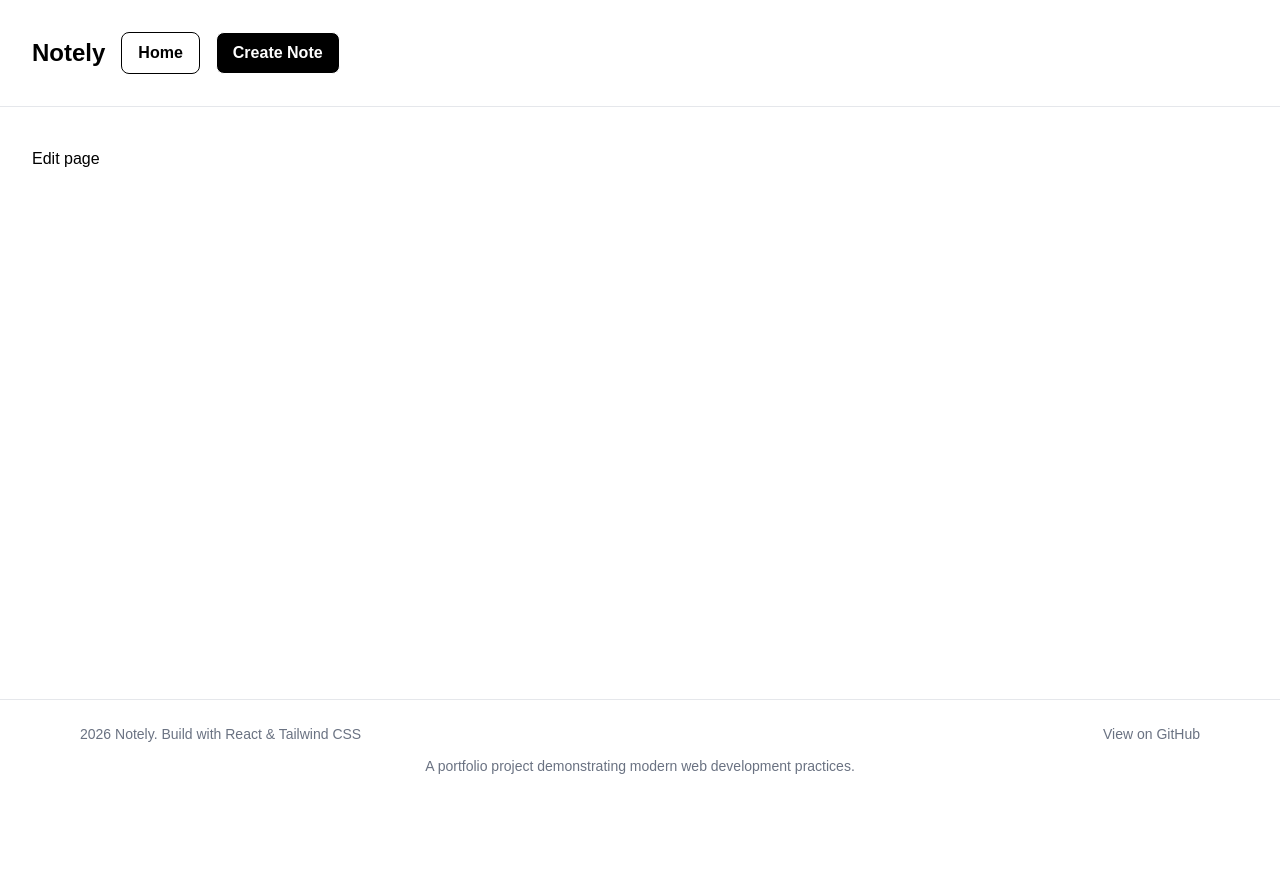
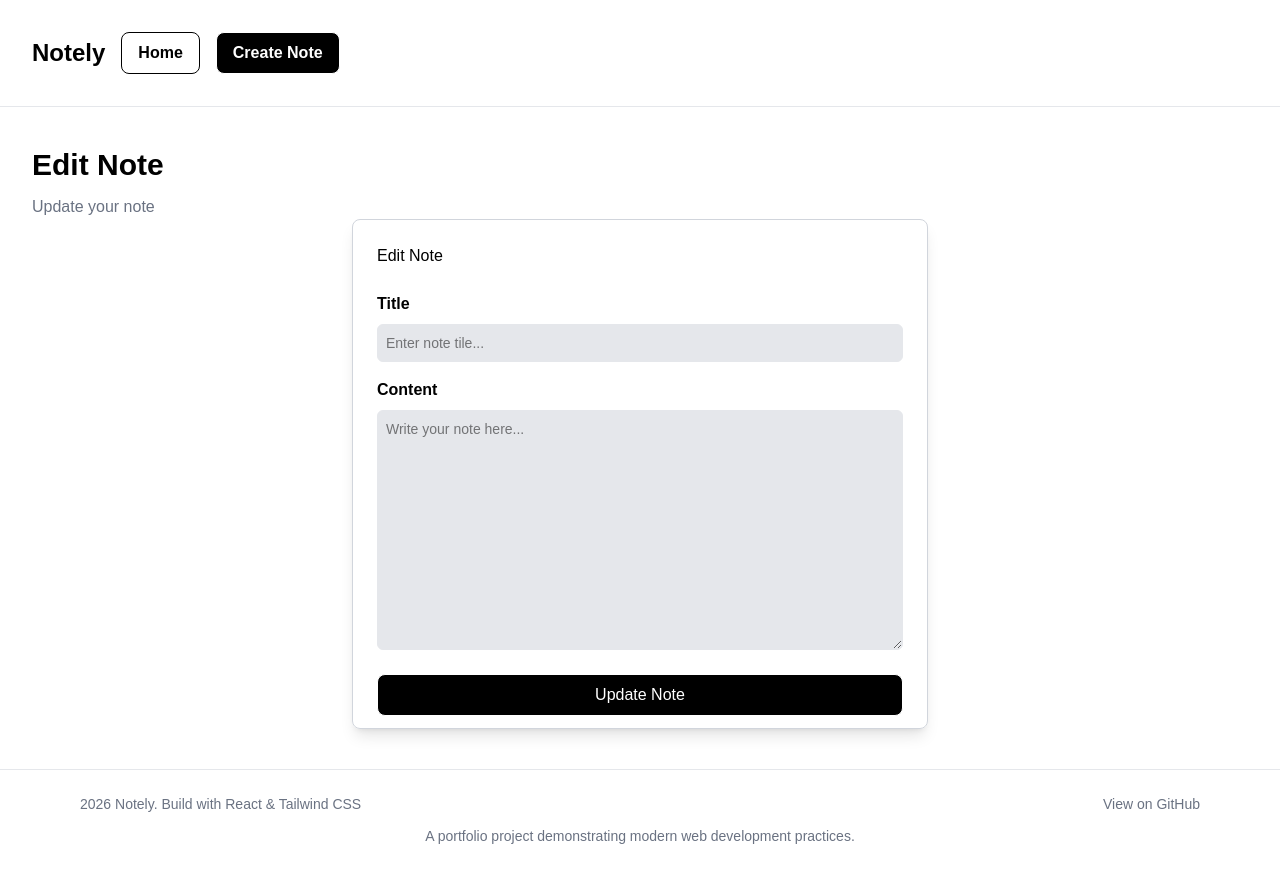
Before and after one commit to N4thh/PersonalNote-api, a Next.js app in the folder my-app/: page /dashboard/notes/1 in a window 1280 px wide. Before the commit the page ends 800 px from the top, so only its background shows below. Built offline with nearby package versions, Linux system fonts and the light colour scheme.

Commit message:
FE: Loading update page

```diff
--- a/my-app/src/app/api/auth/login/route.ts
+++ b/my-app/src/app/api/auth/login/route.ts
@@ -38,12 +38,12 @@ export async function POST(req: NextRequest) {
             {expiresIn: '7d'}
         );
         const res = NextResponse.json({
-        message: "Login success"
+        message: "Login success",
         });
 
         res.cookies.set("token", token, {
         httpOnly: true,
-        secure: true,
+        secure: process.env.NODE_ENV === "production",
         sameSite: "lax",
         path: "/",
         maxAge: 60 * 60 * 24 * 7
--- a/my-app/src/app/api/notes/[id]/route.ts
+++ b/my-app/src/app/api/notes/[id]/route.ts
@@ -5,16 +5,20 @@ import { isEmpty } from "@/lib/helper/validators";
 import { verifytoken } from "@/lib/auth";
 
 
-export async function PUT(req: NextRequest, context: { params: Promise<{id: string}>}) {
+export async function PUT(req: NextRequest, context: { params: {id: string}}) {
    try{
     //check user
     const user = await verifytoken(req);
     if(!user){
-        return new NextResponse("Don't have permission" , {status: 401})
+        return NextResponse.json(
+            { error: "Don't have permission" },
+            { status: 401}
+        );
     }
+
     //get noteID
-    const {id: noteID} = await context.params;
-    const existNote = await prisma.note.findUnique({
+    const {id: noteID} = context.params;
+    const existNote = await prisma.note.findFirst({
         where: {
             id: noteID,
             userId: user.id
--- a/my-app/src/app/dashboard/notes/[id]/page.tsx
+++ b/my-app/src/app/dashboard/notes/[id]/page.tsx
@@ -1,8 +1,124 @@
-import React from 'react'
+'use client'
+import React, { SyntheticEvent } from 'react'
+import { useState, useEffect} from "react";
+import { useRouter } from "next/navigation";
+import { Note } from '@prisma/client';
 
-const EditNote = () => {
+type Props= {
+  note: Note
+}
+const EditNote = ({note}: Props) => {
+    //data
+    const router = useRouter();
+    const [error, setError] = useState('');
+    const [success, setSuccess] = useState('');
+    const [loading, setisLoading] = useState(false);
+    const [formData, setFormData] = useState ({
+        newtitle: '',
+        newcontent:''
+    })
+    useEffect(() => {
+    if (note) {
+      setFormData({
+        newtitle: note.title,
+        newcontent: note.content
+      });
+    }
+  }, [note]);
+    //handeleChange
+    const handleChange = (e: React.ChangeEvent<HTMLInputElement | HTMLTextAreaElement>) =>{
+        const {name, value} = e.target
+        setFormData(prev => ({
+          ...prev,
+          [name] : value
+        }));
+    }
+
+    //handleSubmit
+    const handleSubmit = async (e:SyntheticEvent) =>{
+      e.preventDefault();
+      setError('');
+      setSuccess('');
+      setisLoading(true)
+      try{
+
+        const res = await fetch(`/api/notes/${note.id}` ,{
+          method: 'PUT',
+          headers: {'Content-Type' : 'application/json'},
+          body: JSON.stringify(formData)
+        });
+
+        const data = await res.json();
+        if(!res.ok) {
+          throw new Error(data.error || data.message || "Updating a new note failed");
+        }
+
+        setSuccess('Updating note successfullly');
+
+        router.push("/dashboard")
+      }catch(err: unknown){
+            if(err instanceof Error){
+                setError(err.message)
+            }else{
+                setError('Something went wrong. Try again!');
+            }
+      } finally {
+        setisLoading(false);
+      }
+    }
   return (
-    <div>Edit page</div>
+    <>
+      <div className='space-y-3'>
+        <p className='font-semibold text-3xl'>Edit Note</p>
+        <p className='text-gray-500'>Update your note</p>
+      </div>
+
+      <div className="min-h-[60vh] flex justify-center">
+        <div className="border border-gray-300 shadow-lg rounded-lg px-6 pt-6 w-full max-w-xl space-y-6">
+          <p>Edit Note</p>
+
+          <form onSubmit={handleSubmit}
+          className='space-y-4'>
+            <div className='space-y-2'>
+              <p className='font-semibold'>Title</p>
+              <input
+              className='border rounded-md w-full p-2 text-sm border-gray-200 bg-gray-200'
+              type='text'
+              name = "newtitle"
+              value = {formData.newtitle}
+              onChange={handleChange}
+              placeholder='Enter note tile...'
+              />
+            </div>
+            <div className='flex flex-col flex-1 space-y-2 '>
+              <p className='font-semibold'>Content</p>
+              <textarea
+              className='border  rounded-md w-full p-2 min-h-[30vh] text-sm border-gray-200 bg-gray-200'
+              name = "newcontent"
+              value = {formData.newcontent}
+              onChange={handleChange}
+              placeholder='Write your note here...'
+              />
+            </div>
+
+            <div className='space-y-3'>
+              <button className='border rounded-lg bg-black text-white w-full py-2 mt-2
+              hover:bg-[#222] transition-all duration-200 '
+              type='submit'
+              disabled ={loading}> {loading ? "Updating..." : "Update Note"}
+              </button>
+
+              <div>
+                {error && <p className="text-red-600 mt-2">{error}</p>}
+                {success && <p className="text-green-600 mt-2">{success}</p>}
+              </div>
+            </div>
+
+          </form>
+        </div>
+      </div>
+    </>
+
   )
 }
 
```
